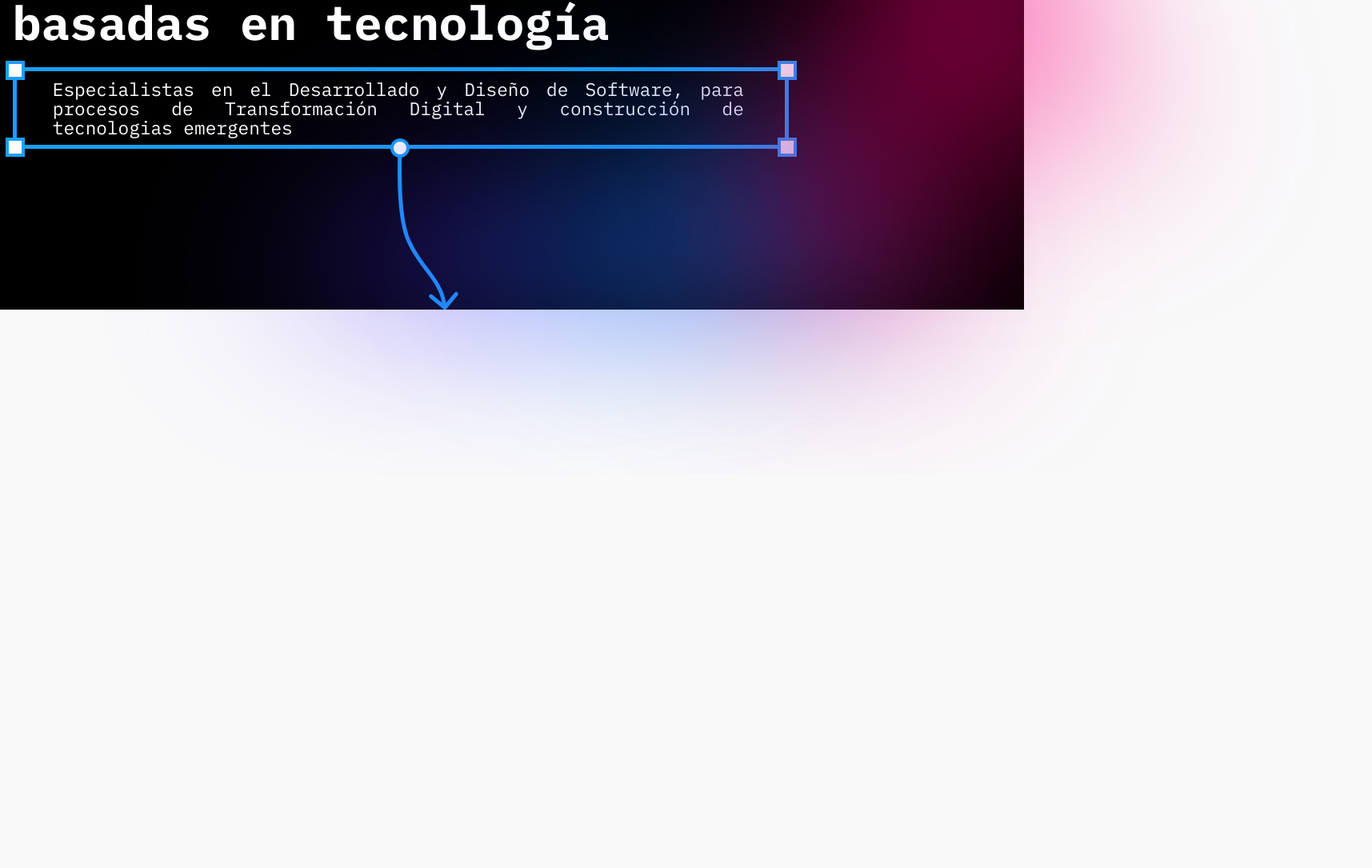
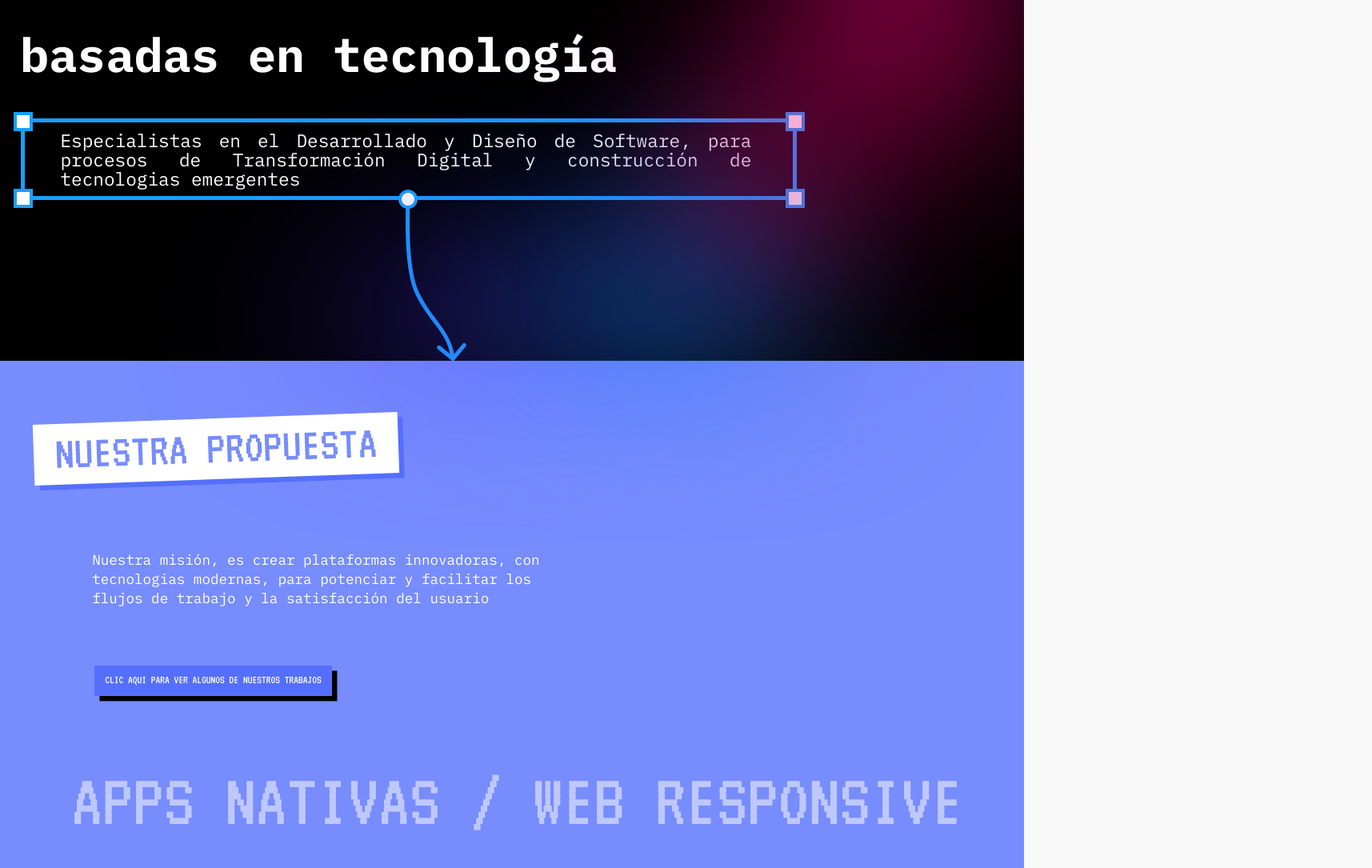
Before and after one commit to jesterdm4/Front_impact_studios, a React (Create React App) app: page / in a window 1280 px wide. Shown: the part 206-1291 px from the top of the page at 80% size, 1715 px wide, since content can reach past the window. Before the commit the page ends 800 px from the top, so only its background shows below. Built offline with nearby package versions, Linux system fonts and the light colour scheme.

Commit message:
frame2 padded and ready + frame 3 ready

```diff
--- a/src/Components/BlueBlob1/BlueBlob1.scss
+++ b/src/Components/BlueBlob1/BlueBlob1.scss
@@ -4,7 +4,7 @@
     bottom: 0;
     z-index: 0;
     width: 80%;
-    height: 50%;
+    height: 40%;
     .BlueBlob1Svg{
         position: absolute;
         bottom: 0;
@@ -17,11 +17,11 @@
 
 .BlueBlob2{
     position: absolute;
-    left: 20%;
+    right: 0;
     bottom: 0;
     z-index: 0;
-    width: 100%;
-    height: 80%;
+    width: 65%;
+    height: 70%;
     .BlueBlob2Svg{
         position: absolute;
         bottom: 0;
@@ -34,12 +34,12 @@
 
 .RedBlob1{
     position: absolute;
-    left: 33%;
+    right: 0;
     bottom: 0;
     top: 25%;
     z-index: 0;
-    width: 100%;
-    height: 100%;
+    width: 50%;
+    height: 70%;
     .RedBlob1Svg{
         position: absolute;
         bottom: 0;
@@ -52,12 +52,12 @@
 
 .RedBlob2{
     position: absolute;
-    left: 34%;
+    right: 0;
     bottom: 0;
     top: -30%;
     z-index: 0;
-    width: 100%;
-    height: 100%;
+    width: 45%;
+    height: 90%;
     .RedBlob2Svg{
         position: absolute;
         bottom: 0;
--- a/src/Components/Frame2/Frame2.js
+++ b/src/Components/Frame2/Frame2.js
@@ -41,9 +41,7 @@ const Frame2 = () => {
         </div>
 
         <BlueBlob1 />
-
-        {/*esta pendiente todo lo relacionado con las manchas, ese componente Blueblob1 deberia contener al menos una pero
-         esta vacio por ahora*/}
+        {/*al final decidi meter todas las manchas, tanto azules como rojas en el mismo componente*/}
 
       </div>
 
--- a/src/Components/Frame2/Frame2.scss
+++ b/src/Components/Frame2/Frame2.scss
@@ -1,11 +1,12 @@
 .total-frame2-container {
   position: relative;
+  height: 250%;
   width: 100%;
   display: flex;
   justify-content: flex-start;
   flex-direction: column;
-  padding: 1rem;
-  height: fit-content;
+  padding: 1vh 1vw 0vh 2vw;
+
 
 
     .first-container {
@@ -25,32 +26,32 @@
 
     .ArrowComponent{
       position: relative;
+      top: 1.4rem;
+      left: 1.87rem;
       width: 75vw;
       height: fit-content;
-      top: 3rem;
+      padding: 0vh 0vw 2vh 0vw;
   }
 
   .TextFrameComponent{
     position: relative;
     top: .7rem;
+    padding: 3vh 0vw 3vh 0vw;
   }
 
   .BlueBoxComponent{
     position: relative;
     top: -1.5rem;
-  }
-
-  .ArrowComponent{
-    position: relative;
-    top: 1.4rem;
-    left: 1.87rem;
+    padding: 0vh 0vw 0vh 0vw;
   }
 
   .BlueBlob1Component{
     position: relative;
-    width: 30%;
+    width: 10%;
+  }
 
-
+  .TextBoxComponent{
+    padding: 3vh 0vh 0vh 0vw;
   }
 
 }
--- /dev/null
+++ b/src/Components/Frame3/Frame3.js
@@ -0,0 +1,56 @@
+import React from 'react'
+import "./Frame3.scss";
+import TextBox2 from '../TextBox2/TextBox2';
+
+const Frame3 = () => {
+  return (
+    <>
+        <div className="total-Frame3-container">
+
+            <div className='TextBox2-container'>
+                <TextBox2
+                    isBlue={false}
+                    isWhiteLetterded={false}
+                    isTransfo={true}
+                    isBlackShadow={false}
+                    isBig={true}
+                    text="NUESTRA PROPUESTA"
+                />
+
+            </div>
+
+            <div className='divInterno'>
+
+                <div className='texto2'>
+                    Nuestra misión, es crear plataformas innovadoras, con tecnologias modernas, para potenciar y facilitar los flujos de trabajo y la satisfacción del usuario
+                </div>
+
+
+                <div className='TextBox2-container'>
+                    <TextBox2
+                        isBlue={true}
+                        isWhiteLetterded={true}
+                        isTransfo={false}
+                        isBlackShadow={true}
+                        isBig={false}
+                        text="CLIC AQUI PARA VER ALGUNOS DE NUESTROS TRABAJOS"
+                    />
+
+                </div>
+
+
+            </div>
+
+            <div className='texto3'>
+                APPS NATIVAS / WEB RESPONSIVE
+            </div>
+
+
+        </div>
+
+
+    </>
+  )
+}
+
+export default Frame3
--- /dev/null
+++ b/src/Components/Frame3/Frame3.scss
@@ -0,0 +1,43 @@
+.total-Frame3-container{
+    position: relative;
+    width: 100%;
+    display: flex;
+    justify-content: flex-start;
+    flex-direction: column;
+    padding: 5vh 0vw 3vh 1vw;
+}
+
+.divInterno{
+    position: relative;
+    left: 6vw;
+    width: 90vw;
+
+    .texto2{
+        position: relative;
+        color: #FFF;
+        left: 1vw;
+        width: 50%;
+        height: 50%;
+        font-family: IBM Plex Mono;
+        font-size: calc(.3rem + 1vw);
+        padding: 5vh 0vw 5vh 1vw;
+    }
+}
+
+.texto3{
+    position: relative;
+    font-family: 'VT323';
+    font-weight: 400;
+    font-size: calc(2rem + 5vw);
+    line-height: 90%;
+    text-align: center;
+    padding: 5vh 0vw 5vh 0vw;
+    color: #BEC8FE;
+}
+
+.TextBox2-container{
+    position: relative;
+    width: 90vw;
+    left: 1vw;
+    padding: 4vh 2vh 6vh 2vh;
+}
--- a/src/Components/Header/header.scss
+++ b/src/Components/Header/header.scss
@@ -7,5 +7,5 @@
   display: flex;
   align-items: center;
   justify-content: space-between;
-  padding: 1rem 1rem;
+  padding: 2rem 2rem;
 }
--- /dev/null
+++ b/src/Components/TextBox2/TextBox2.js
@@ -0,0 +1,17 @@
+import "./TextBox2.scss";
+import React from 'react'
+
+const TextBox2 = ({text, isBlue, isWhiteLetterded, isTransfo, isBlackShadow, isBig}) => {
+
+  return (
+    <div className={`TextBox2  ${isBlue?"blue-back":"white-back"}  ${isWhiteLetterded?"white-Letterded":"non-white-Letterded"}  ${isTransfo?"transfo":"non-transfo"}  ${isBlackShadow?"black-shadow":"non-black-shadow"}  ${isBig?"big":"small"}`}>
+
+
+          {text}
+
+
+    </div>
+  )
+}
+
+export default TextBox2
--- /dev/null
+++ b/src/Components/TextBox2/TextBox2.scss
@@ -0,0 +1,46 @@
+.TextBox2{
+    position: relative;
+    width: fit-content;
+    height: max-content;
+    box-sizing: border-box;
+
+    font-family: 'VT323';
+    font-size: calc(.5rem + 4vw);
+    padding: 2vw 2.1vw 2.1vw 2.1vw;
+    text-align: center;
+}
+
+.blue-back{
+    background-color: #546FFD;
+}
+
+.white-back{
+    background-color: white;
+}
+
+.white-Letterded{
+    color: white;
+}
+
+.non-white-Letterded{
+    color: #778CFD;
+}
+
+.transfo{
+    transform: rotate(-2deg);
+}
+
+.non-black-shadow{
+    box-shadow: .4rem .4rem #546FFD;
+}
+
+
+.black-shadow{
+    box-shadow: .4rem .4rem black;
+}
+
+.small{
+    font-size: calc(.5rem + .5vw);
+    padding: .5vw 1vw .6vw 1vw;
+    text-align: center;
+}
--- a/src/Components/index.js
+++ b/src/Components/index.js
@@ -6,5 +6,7 @@ import TextBox from "./TextBox/TextBox";
 import TextFrame from "./TextFrame/TextFrame";
 import Vector1 from "./Vector1/Vector1";
 import BlueBlob1 from "./BlueBlob1/BlueBlob1";
+import Frame3 from "./Frame3/Frame3"
+import TextBox2 from "./TextBox2/TextBox2";
 
-export { Button, Text, Header, Frame2, TextBox, TextFrame, Vector1, BlueBlob1 };
+export { Button, Text, Header, Frame2, TextBox, TextFrame, Vector1, BlueBlob1, Frame3, TextBox2 };
--- a/src/View/Home/Home.js
+++ b/src/View/Home/Home.js
@@ -1,6 +1,6 @@
 import React from "react";
 import "./home.scss";
-import { Frame2, Header } from "../../Components";
+import { Frame2, Header, Frame3 } from "../../Components";
 
 
 const Home = (props) => {
@@ -13,6 +13,10 @@ const Home = (props) => {
 
       </div>
 
+      <div className="Frame3">
+        <Frame3 />
+      </div>
+
     </>
   );
 };
--- a/src/View/Home/home.scss
+++ b/src/View/Home/home.scss
@@ -3,3 +3,7 @@
 .black-container{
     background-color: black;
 }
+
+.Frame3{
+    background-color: #778CFD;
+}
```
